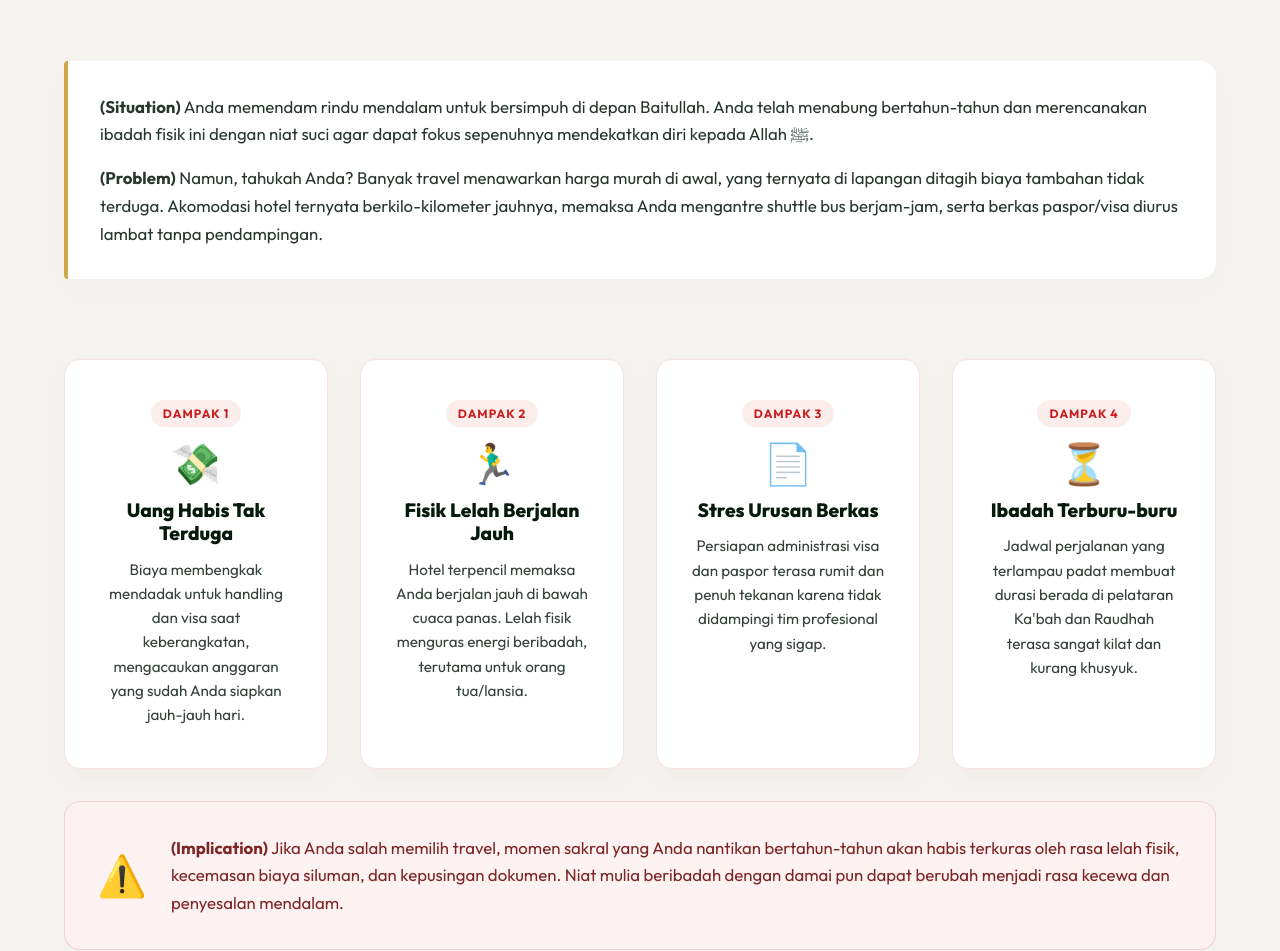
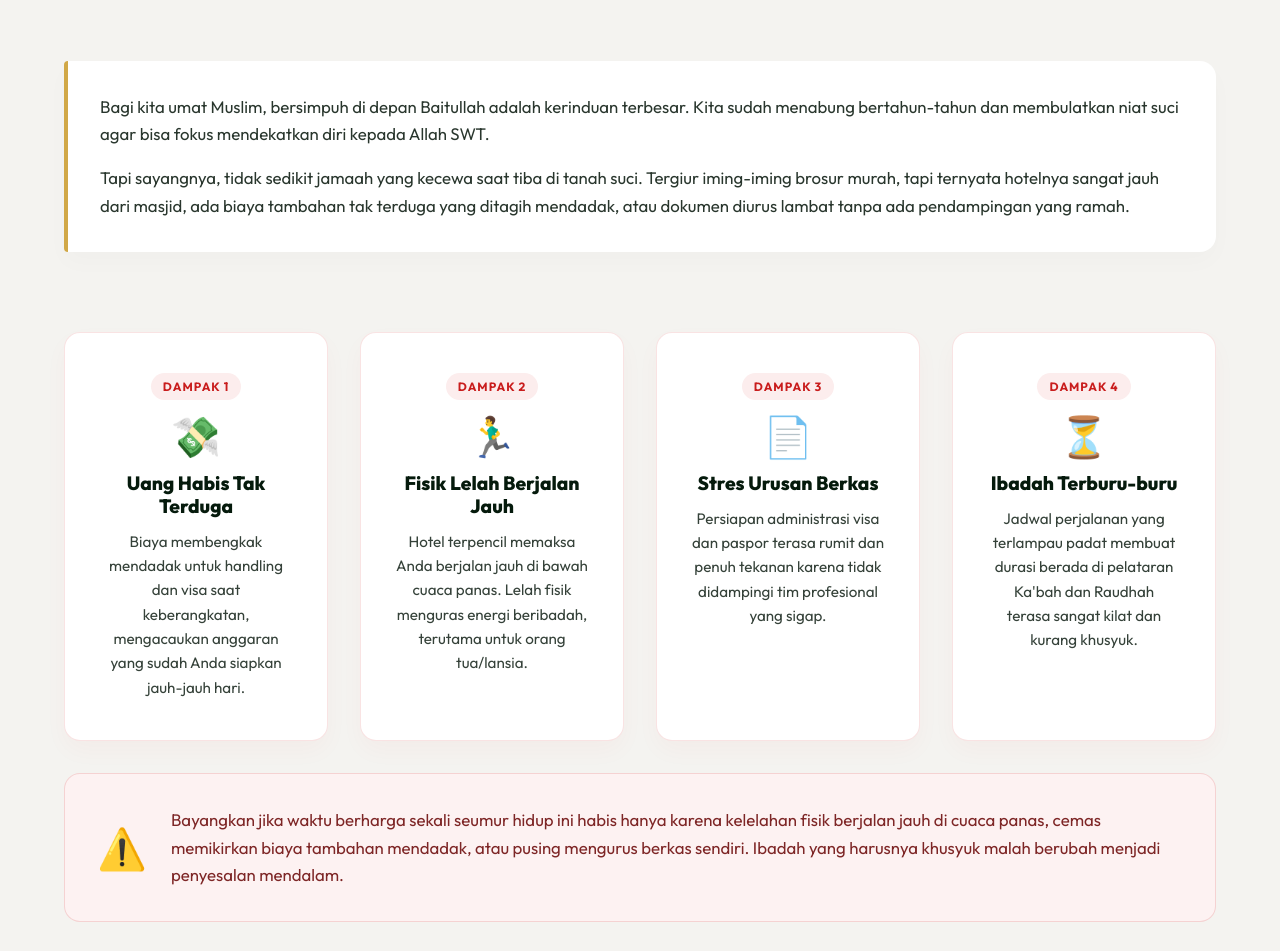
Before and after one commit to zyoonline85-ctrl/umroh2026, a website built with Vite: page index.html in a window 1280 px wide. Shown: the part 1192-2143 px from the top of the page. Built offline with nearby package versions, Linux system fonts and the light colour scheme; a web font is replaced by a local one.

Commit message:
style: refine copywriting to be warmer, relaxed, and remove SPIN labels

```diff
--- a/index.html
+++ b/index.html
@@ -166,8 +166,8 @@
 
       <div class="spin-layout-wrapper">
         <div class="spin-intro-box">
-          <p class="spin-situation"><strong>(Situation)</strong> Anda memendam rindu mendalam untuk bersimpuh di depan Baitullah. Anda telah menabung bertahun-tahun dan merencanakan ibadah fisik ini dengan niat suci agar dapat fokus sepenuhnya mendekatkan diri kepada Allah ﷺ.</p>
-          <p class="spin-problem"><strong>(Problem)</strong> Namun, tahukah Anda? Banyak travel menawarkan harga murah di awal, yang ternyata di lapangan ditagih biaya tambahan tidak terduga. Akomodasi hotel ternyata berkilo-kilometer jauhnya, memaksa Anda mengantre shuttle bus berjam-jam, serta berkas paspor/visa diurus lambat tanpa pendampingan.</p>
+          <p class="spin-situation">Bagi kita umat Muslim, bersimpuh di depan Baitullah adalah kerinduan terbesar. Kita sudah menabung bertahun-tahun dan membulatkan niat suci agar bisa fokus mendekatkan diri kepada Allah SWT.</p>
+          <p class="spin-problem">Tapi sayangnya, tidak sedikit jamaah yang kecewa saat tiba di tanah suci. Tergiur iming-iming brosur murah, tapi ternyata hotelnya sangat jauh dari masjid, ada biaya tambahan tak terduga yang ditagih mendadak, atau dokumen diurus lambat tanpa ada pendampingan yang ramah.</p>
         </div>
 
         <div class="problem-grid">
@@ -202,7 +202,7 @@
 
         <div class="spin-implication-box">
           <div class="warning-symbol">⚠️</div>
-          <p class="spin-implication"><strong>(Implication)</strong> Jika Anda salah memilih travel, momen sakral yang Anda nantikan bertahun-tahun akan habis terkuras oleh rasa lelah fisik, kecemasan biaya siluman, dan kepusingan dokumen. Niat mulia beribadah dengan damai pun dapat berubah menjadi rasa kecewa dan penyesalan mendalam.</p>
+          <p class="spin-implication">Bayangkan jika waktu berharga sekali seumur hidup ini habis hanya karena kelelahan fisik berjalan jauh di cuaca panas, cemas memikirkan biaya tambahan mendadak, atau pusing mengurus berkas sendiri. Ibadah yang harusnya khusyuk malah berubah menjadi penyesalan mendalam.</p>
         </div>
       </div>
 
@@ -243,7 +243,7 @@
         <span class="section-tag">Jawaban Kekhawatiran Anda</span>
         <h2>Fokuskan Pikiran Pada Ibadah, Biarkan Kami Mengurus Sisanya</h2>
 
-        <p class="story-lead"><strong>(Need-payoff)</strong> Bukankah ibadah Anda akan terasa jauh lebih damai jika hotel Anda berada tepat di depan pintu Ka'bah, semua dokumen paspor & visa diurus tuntas oleh tim ahli, dan biaya perjalanan sudah pasti sejak awal tanpa biaya siluman?</p>
+        <p class="story-lead">Bukankah ibadah Anda akan terasa jauh lebih tenang jika hotelnya berada persis di depan halaman masjid, visa dan paspor diurus tuntas oleh tim profesional, dan biaya perjalanan sudah pasti dari awal tanpa biaya tersembunyi?</p>
 
         <p class="story-paragraph">**Sulthan Haramain** mendedikasikan seluruh layanan untuk mewujudkan ketenangan batin Anda. Kami menjamin transparansi harga, menyediakan hotel dekat di jantung kota suci Mekkah & Madinah, serta memperpanjang waktu ibadah Anda lewat program 13 hari dengan kesempatan 2x shalat Jum'at di kota suci. Bersama kami, fokus Anda sepenuhnya tertuju pada Baitullah dan ibadah yang khusyuk.</p>
 
```
Also changed, not shown: 1 other file.
